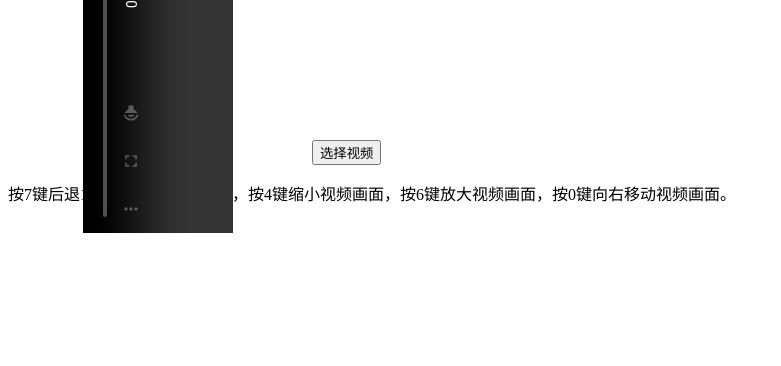
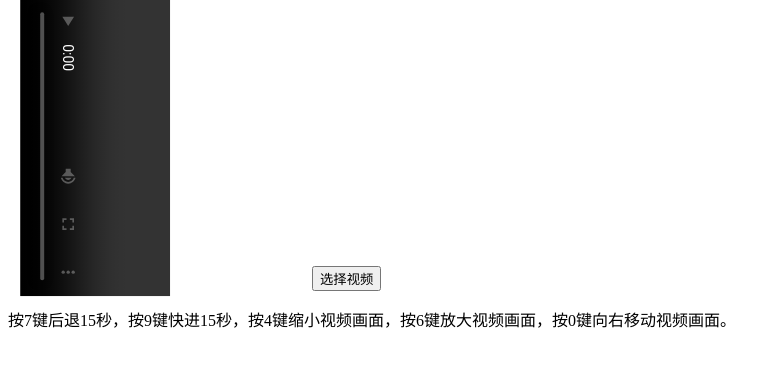
Before and after one commit to xbmanh/xbmanh.github.io, a plain HTML site: page index.html in a window 1280 px wide. Shown: the whole page, without its empty margins (0-781 px from the left). Drawn offline with Linux system fonts and the light colour scheme.

Commit message:
Update index.html

```diff
--- a/index.html
+++ b/index.html
@@ -3,6 +3,7 @@
 <style>
 video {
   transform: rotate(90deg);
+  padding-top: 10%;
 }
 </style>
 <script>
```
